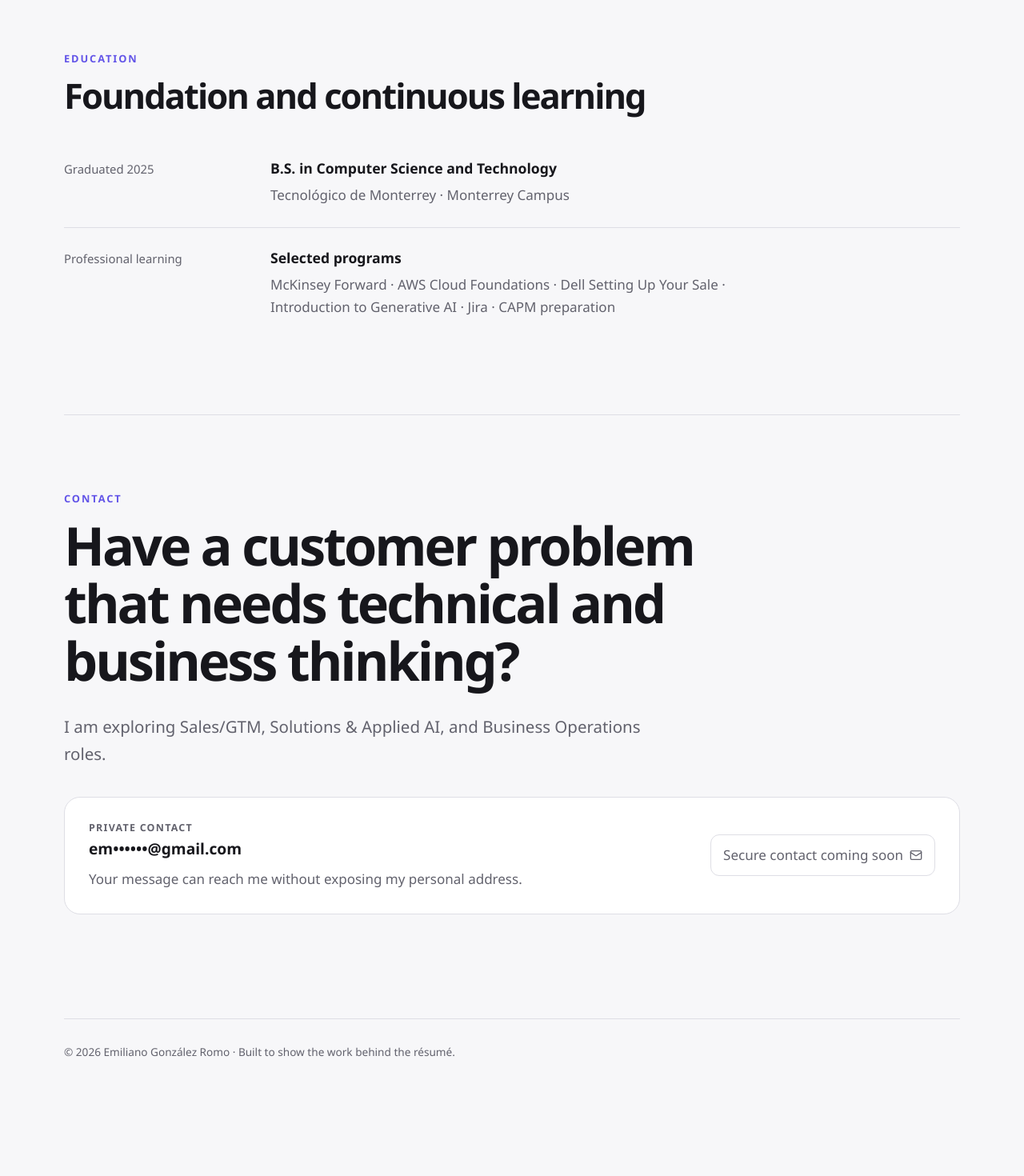
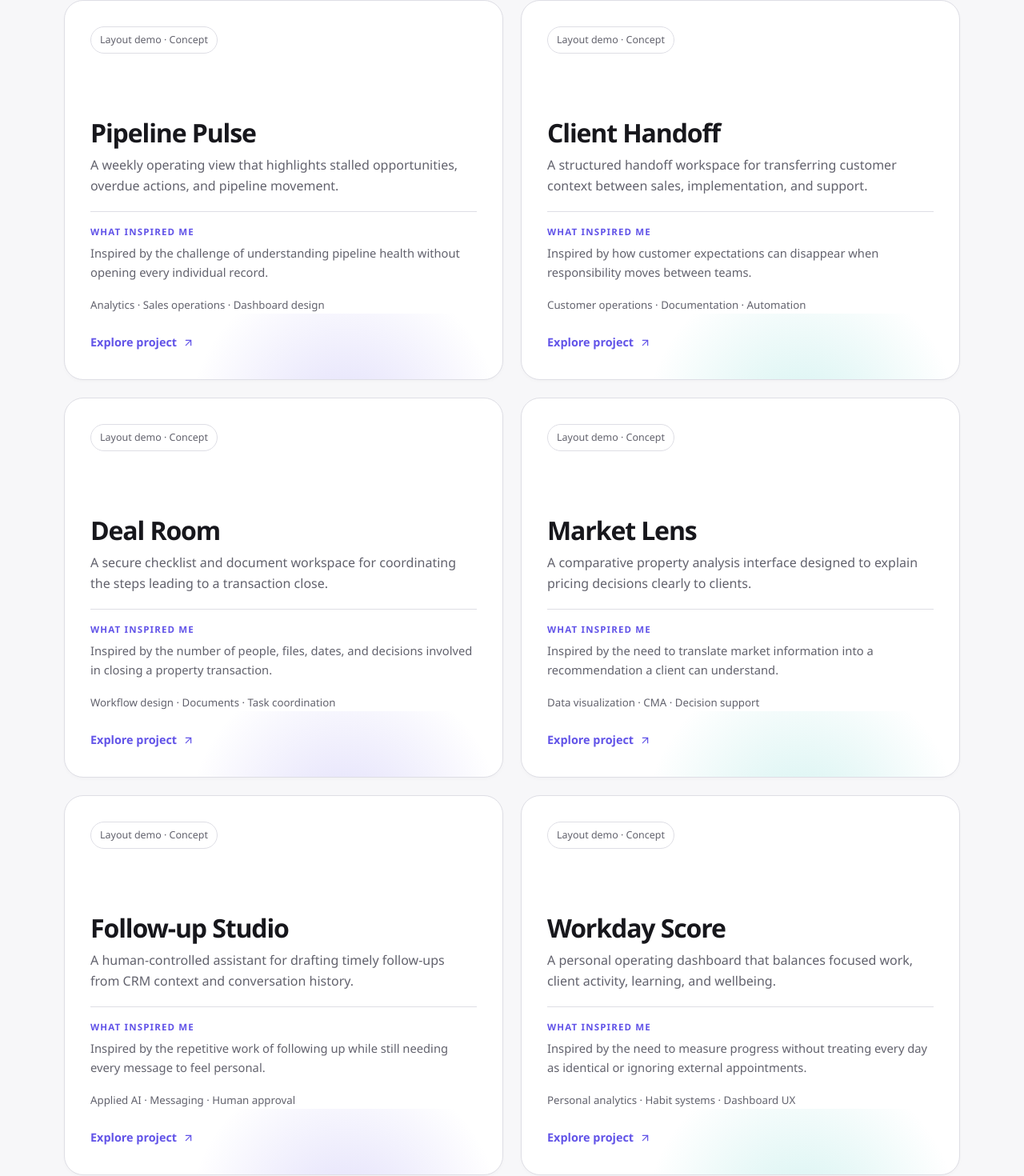
Before and after one commit to h8hyf2rw9y-afk/Portfolio, a React (Vite) app: page / in a window 1280 px wide. Shown: the part 3055-4525 px from the top of the page at 80% size. Before the commit the page ends 4451 px from the top, so only its background shows below. Built offline with nearby package versions, Linux system fonts and the light colour scheme.

Commit message:
Add project cards for layout testing

```diff
--- a/src/App.tsx
+++ b/src/App.tsx
@@ -29,6 +29,110 @@ const projects = [
     contribution: "Workflow research, information architecture, CRM structure, pipeline design, and operational use in real-estate work.",
     highlights: ["Lead and property organization", "Urgent follow-up dashboard", "Task and visit tracking", "Document control", "Closing pipeline"],
     status: "Operational case study",
+  },
+  {
+    label: "Layout demo · Concept",
+    title: "Lead Signal",
+    description: "A lightweight qualification workspace that turns fragmented inbound signals into a prioritized lead queue.",
+    inspiration: "Inspired by the difficulty of deciding which lead deserves attention first when every inquiry appears urgent.",
+    stack: "Product design · Lead scoring · CRM workflows",
+    tone: "violet",
+    problem: "Teams spend time reviewing leads without a consistent way to identify urgency or potential.",
+    solution: "A focused queue that explains priority and recommends the next action.",
+    contribution: "Concept definition, workflow mapping, interface design, and prioritization logic.",
+    highlights: ["Lead prioritization", "Explainable scores", "Next-best actions", "CRM context", "Follow-up queue"],
+    status: "Layout demonstration",
+  },
+  {
+    label: "Layout demo · Concept",
+    title: "Showing Brief",
+    description: "A mobile-ready property briefing that gives an advisor the essential client and property context before a visit.",
+    inspiration: "Inspired by the need to prepare quickly before moving from one property appointment to another.",
+    stack: "Mobile UX · Property data · Client context",
+    tone: "cyan",
+    problem: "Important requirements and property details are often scattered immediately before a showing.",
+    solution: "A concise brief with requirements, property facts, questions, and visit objectives.",
+    contribution: "Concept design, content hierarchy, and mobile interaction planning.",
+    highlights: ["Visit preparation", "Client requirements", "Property summary", "Question prompts", "Mobile-first view"],
+    status: "Layout demonstration",
+  },
+  {
+    label: "Layout demo · Concept",
+    title: "Pipeline Pulse",
+    description: "A weekly operating view that highlights stalled opportunities, overdue actions, and pipeline movement.",
+    inspiration: "Inspired by the challenge of understanding pipeline health without opening every individual record.",
+    stack: "Analytics · Sales operations · Dashboard design",
+    tone: "violet",
+    problem: "Pipeline reports show totals but often hide where work is becoming stuck.",
+    solution: "A visual pulse that connects movement, inactivity, risk, and owner actions.",
+    contribution: "Metric definition, information architecture, and dashboard concept.",
+    highlights: ["Stage movement", "Stalled deals", "Overdue actions", "Weekly trends", "Owner visibility"],
+    status: "Layout demonstration",
+  },
+  {
+    label: "Layout demo · Concept",
+    title: "Client Handoff",
+    description: "A structured handoff workspace for transferring customer context between sales, implementation, and support.",
+    inspiration: "Inspired by how customer expectations can disappear when responsibility moves between teams.",
+    stack: "Customer operations · Documentation · Automation",
+    tone: "cyan",
+    problem: "Teams repeat discovery and lose key commitments during customer handoffs.",
+    solution: "A shared record of goals, decisions, risks, owners, and next milestones.",
+    contribution: "Workflow concept, role mapping, and structured handoff design.",
+    highlights: ["Shared context", "Ownership", "Milestones", "Risk tracking", "Customer goals"],
+    status: "Layout demonstration",
+  },
+  {
+    label: "Layout demo · Concept",
+    title: "Deal Room",
+    description: "A secure checklist and document workspace for coordinating the steps leading to a transaction close.",
+    inspiration: "Inspired by the number of people, files, dates, and decisions involved in closing a property transaction.",
+    stack: "Workflow design · Documents · Task coordination",
+    tone: "violet",
+    problem: "Closing tasks and documents can become disconnected across messages and folders.",
+    solution: "A single checklist that shows what is complete, blocked, missing, and owned.",
+    contribution: "Process mapping, checklist design, and permissions concept.",
+    highlights: ["Document status", "Closing checklist", "Owners", "Deadlines", "Audit trail"],
+    status: "Layout demonstration",
+  },
+  {
+    label: "Layout demo · Concept",
+    title: "Market Lens",
+    description: "A comparative property analysis interface designed to explain pricing decisions clearly to clients.",
+    inspiration: "Inspired by the need to translate market information into a recommendation a client can understand.",
+    stack: "Data visualization · CMA · Decision support",
+    tone: "cyan",
+    problem: "Comparable-property data can overwhelm clients without a clear narrative.",
+    solution: "A guided comparison that connects evidence, adjustments, and pricing scenarios.",
+    contribution: "Concept definition, comparison model, and information design.",
+    highlights: ["Comparable properties", "Price scenarios", "Adjustments", "Client narrative", "Decision support"],
+    status: "Layout demonstration",
+  },
+  {
+    label: "Layout demo · Concept",
+    title: "Follow-up Studio",
+    description: "A human-controlled assistant for drafting timely follow-ups from CRM context and conversation history.",
+    inspiration: "Inspired by the repetitive work of following up while still needing every message to feel personal.",
+    stack: "Applied AI · Messaging · Human approval",
+    tone: "violet",
+    problem: "Generic automation saves time but can damage trust when it lacks context.",
+    solution: "Context-aware drafts that remain under the advisor's review and control.",
+    contribution: "Agent behavior concept, approval flow, and safety boundaries.",
+    highlights: ["Contextual drafts", "Human approval", "Tone controls", "Follow-up timing", "Activity history"],
+    status: "Layout demonstration",
+  },
+  {
+    label: "Layout demo · Concept",
+    title: "Workday Score",
+    description: "A personal operating dashboard that balances focused work, client activity, learning, and wellbeing.",
+    inspiration: "Inspired by the need to measure progress without treating every day as identical or ignoring external appointments.",
+    stack: "Personal analytics · Habit systems · Dashboard UX",
+    tone: "cyan",
+    problem: "Rigid productivity systems punish necessary schedule changes and hide progress across different areas.",
+    solution: "A flexible score with area-based streaks, tolerances, and weekly reflection.",
+    contribution: "Scoring concept, behavior rules, and experience design.",
+    highlights: ["Daily score", "Area streaks", "Flexible schedules", "Weekly review", "Progress patterns"],
+    status: "Layout demonstration",
   },
 ];
 
```
